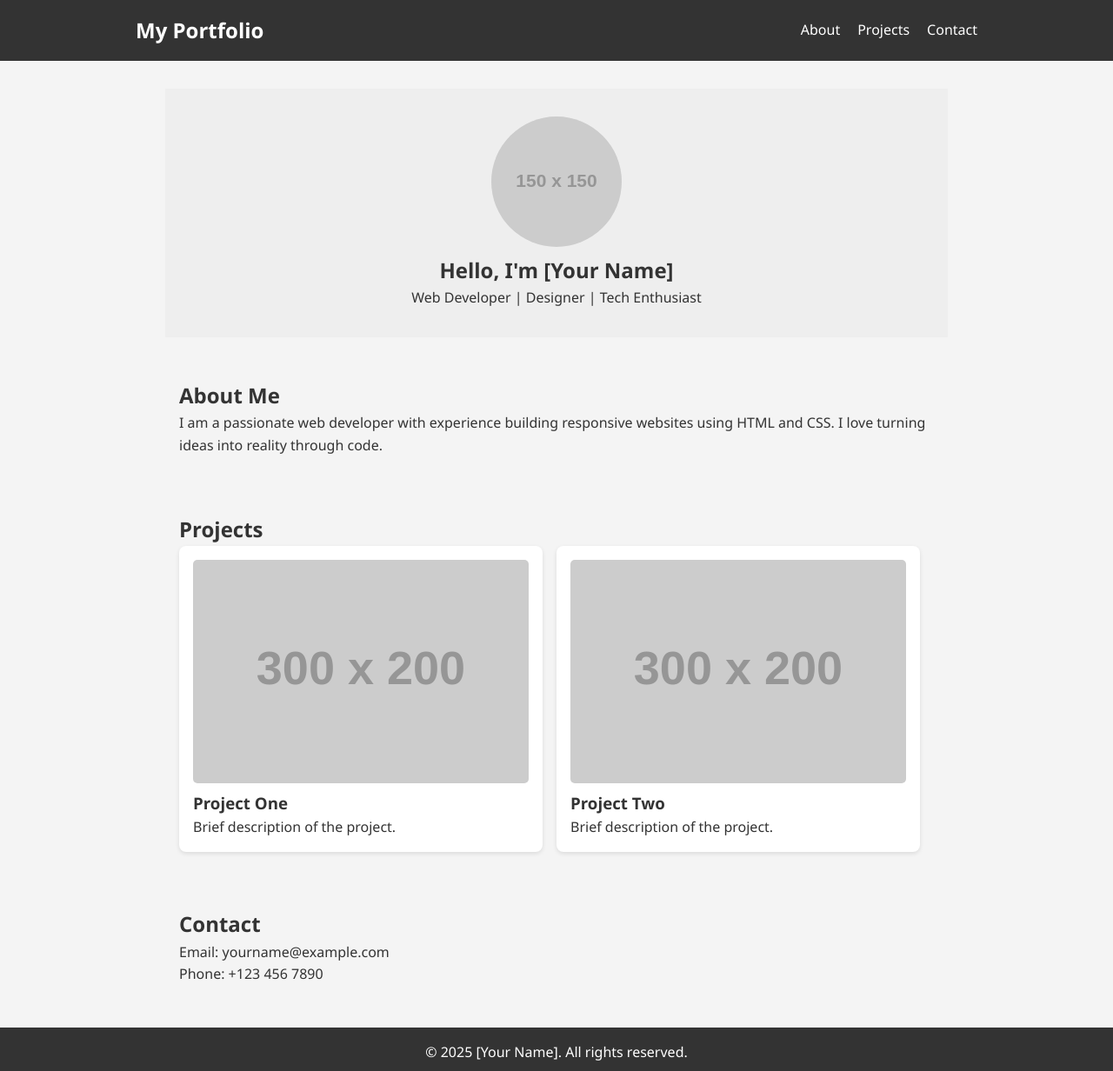
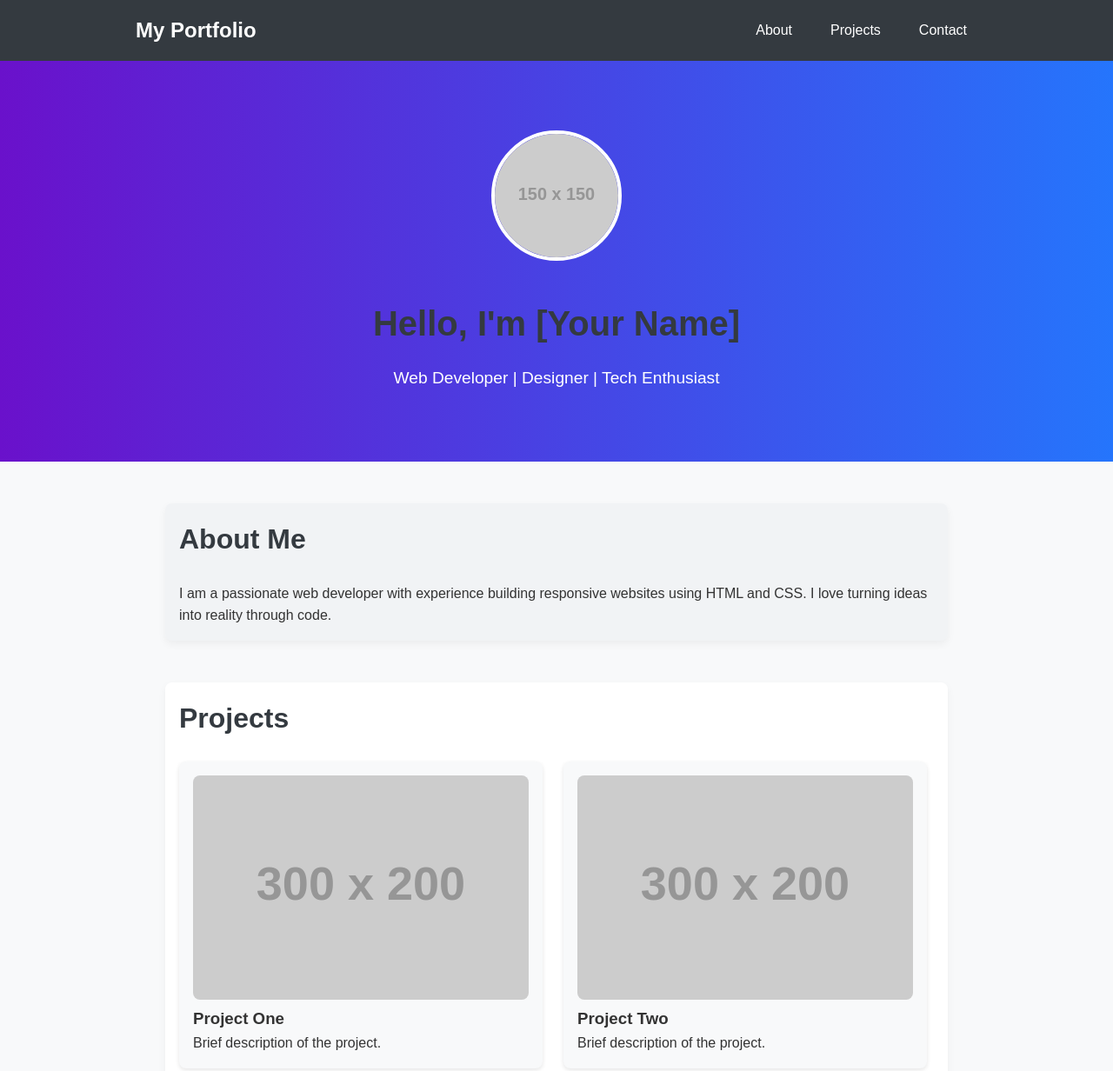
Before and after one commit to AswinTeja/port, a plain HTML site: page index.html in a window 1280 px wide. Shown: the top 1232 px of the page at 87% size. Drawn offline with Linux system fonts and the light colour scheme; placeholder pictures from the web are drawn by us.

Commit message:
Update styles.css

```diff
--- a/styles.css
+++ b/styles.css
@@ -1,3 +1,4 @@
+/* === Reset & Base === */
 * {
   margin: 0;
   padding: 0;
@@ -5,16 +6,20 @@
 }
 
 body {
-  font-family: 'Segoe UI', sans-serif;
+  font-family: 'Arial', sans-serif;
+  background: #f8f9fa;
+  color: #333;
   line-height: 1.6;
-  background-color: #f4f4f4;
-  color: #333;
+  scroll-behavior: smooth;
 }
 
+/* === Header === */
 header {
-  background-color: #333;
+  background-color: #343a40;
   color: #fff;
   padding: 1rem 0;
+  box-shadow: 0 4px 6px rgba(0, 0, 0, 0.1);
+  animation: fadeIn 1s ease-in-out;
 }
 
 nav {
@@ -26,6 +31,11 @@ nav {
   padding: 0 1rem;
 }
 
+nav .logo {
+  font-weight: bold;
+  font-size: 1.5rem;
+}
+
 nav ul {
   display: flex;
   list-style: none;
@@ -35,51 +45,148 @@ nav ul li {
   margin-left: 20px;
 }
 
-nav a {
+.nav-link {
   color: #fff;
   text-decoration: none;
+  font-weight: 500;
+  padding: 8px 12px;
+  border-radius: 6px;
+  transition: all 0.3s ease;
 }
 
+.nav-link:hover {
+  background-color: #495057;
+  transform: scale(1.05);
+}
+
+/* === Hero Section === */
 .hero {
+  background: linear-gradient(to right, #6a11cb, #2575fc);
+  color: #fff;
+  padding: 5rem 1rem;
   text-align: center;
-  padding: 2rem 1rem;
-  background: #eee;
+  overflow: hidden;
+  animation: slideIn 1s ease-out;
+}
+
+.hero-content {
+  max-width: 700px;
+  margin: 0 auto;
+  animation: fadeInUp 1s ease 0.4s both;
 }
 
 .profile-img {
   width: 150px;
   height: 150px;
   border-radius: 50%;
+  margin-bottom: 1rem;
+  border: 4px solid #fff;
+  animation: bounceIn 1s ease;
 }
 
-section {
+.hero h2 {
+  font-size: 2.5rem;
+  margin: 1rem 0;
+}
+
+.hero p {
+  font-size: 1.2rem;
+}
+
+/* === Sections === */
+.section {
   max-width: 900px;
-  margin: 2rem auto;
+  margin: 3rem auto;
   padding: 1rem;
+  background: #fff;
+  border-radius: 8px;
+  box-shadow: 0 4px 10px rgba(0, 0, 0, 0.05);
+  opacity: 0;
+  transform: translateY(40px);
+  animation: fadeInUp 1s ease forwards;
+}
+
+.section:nth-of-type(even) {
+  background-color: #f1f3f5;
+}
+
+h2 {
+  font-size: 2rem;
+  margin-bottom: 1.5rem;
+  color: #343a40;
 }
 
 .project-gallery {
   display: flex;
   flex-wrap: wrap;
-  gap: 1rem;
+  gap: 1.5rem;
 }
 
 .project {
-  background: white;
+  background-color: #f8f9fa;
   padding: 1rem;
   border-radius: 8px;
   width: calc(50% - 1rem);
-  box-shadow: 0 2px 5px rgba(0,0,0,0.1);
+  box-shadow: 0 2px 5px rgba(0, 0, 0, 0.1);
+  transition: transform 0.3s ease, box-shadow 0.3s ease;
+}
+
+.hover-lift:hover {
+  transform: translateY(-8px);
+  box-shadow: 0 6px 16px rgba(0, 0, 0, 0.1);
 }
 
 .project img {
   width: 100%;
-  border-radius: 5px;
+  border-radius: 8px;
+  transition: transform 0.3s;
+}
+
+.project img:hover {
+  transform: scale(1.03);
 }
 
 footer {
   text-align: center;
-  padding: 1rem;
-  background: #333;
+  padding: 2rem 0;
+  background-color: #343a40;
   color: white;
+  margin-top: 3rem;
+  animation: fadeIn 1s ease-in;
 }
+
+/* === Animations === */
+@keyframes fadeIn {
+  0% { opacity: 0; }
+  100% { opacity: 1; }
+}
+
+@keyframes slideIn {
+  0% { transform: translateX(-100%); opacity: 0; }
+  100% { transform: translateX(0); opacity: 1; }
+}
+
+@keyframes fadeInUp {
+  0% {
+    opacity: 0;
+    transform: translateY(40px);
+  }
+  100% {
+    opacity: 1;
+    transform: translateY(0);
+  }
+}
+
+@keyframes bounceIn {
+  0% {
+    transform: scale(0.7);
+    opacity: 0;
+  }
+  60% {
+    transform: scale(1.05);
+    opacity: 1;
+  }
+  100% {
+    transform: scale(1);
+  }
+}
```
